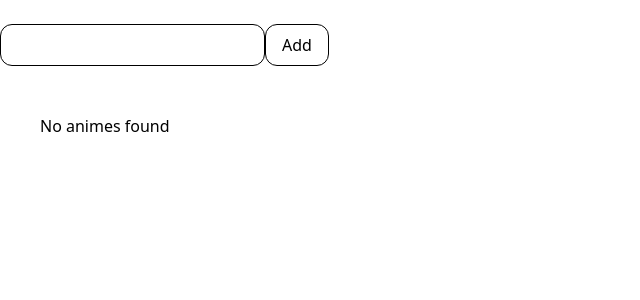
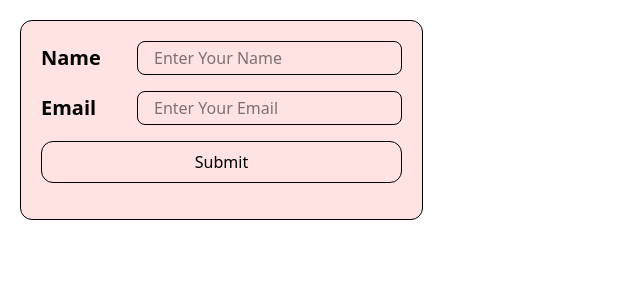
Before and after one commit to RushikeshPatil1502/React-Practice, a React (Vite) app: page / in a window 1280 px wide. Shown: the top 300 px of the page, without its empty margins (0-640 px from the left). Built offline with nearby package versions, Linux system fonts and the light colour scheme.

Commit message:
React: Common Form Project

```diff
--- /dev/null
+++ b/config/index.js
@@ -0,0 +1,18 @@
+export const RegisterFormContent = [
+    {
+        name: 'name',
+        id: 'name',
+        label: 'Name',
+        type: 'text',
+        placeholder: 'Enter Your Name',
+        commonType: 'input'
+    },
+    {
+        name: 'email',
+        id: 'email',
+        label: 'Email',
+        type: 'email',
+        placeholder: 'Enter Your Email',
+        commonType: 'input'
+    }
+]
--- a/src/App.jsx
+++ b/src/App.jsx
@@ -2,7 +2,7 @@
 // import ApiFetch from "./Components/02-Users-Api-Fetch/ApiFetch"
 // import Counter from "./Components/03-Counter/Counter"
 
-import FormAnime from "./Components/10-Form-Anime/FormAnime"
+import RegisterForm from "./Components/11-Dynamic-Form/RegisterForm"
 
 // import FormProject from "./Components/09-FormProject/FormProject"
 
@@ -34,7 +34,10 @@ function App() {
 
         {/* <FormProject /> */}
 
-        <FormAnime />
+        {/* <FormAnime /> */}
+        <div className="p-5">
+           <RegisterForm />
+        </div>
      </div>
     </>
   )
--- a/src/Components/10-Form-Anime/FormAnime.jsx
+++ b/src/Components/10-Form-Anime/FormAnime.jsx
@@ -51,7 +51,7 @@ function FormAnime() {
     }
 
   return (
-    <div>
+    <div className="w-full flex flex-col justify-center items-center">
         <form onSubmit={() => {
             handleSubmit(event)
             fetchAnimeByName(formData.name)
@@ -78,7 +78,7 @@ function FormAnime() {
                     <p className="text-sm text-gray-600 mt-2">Episodes: {data.episodes}</p>
                     </div>
                 </div>
-                ) : <h1>No animes found</h1>
+                ) : <h1 className="w-full flex justify-center items-center text-center">No animes found</h1>
             }
         </ul>
 
--- /dev/null
+++ b/src/Components/11-Dynamic-Form/CommonForm.jsx
@@ -0,0 +1,69 @@
+import CommonInput from "./CommonInput/CommonInput";
+
+// eslint-disable-next-line react/prop-types
+function CommonForm({formData , formControls = [] , setFormData , onHandleSubmit}) {
+
+    const formType = {
+        INPUT: 'input',
+        SELECT: 'select'
+    }
+
+    function renderElement(getElementItem){
+        let content = null
+
+        switch (getElementItem?.contentType) {
+            case formType.INPUT:
+                content =
+                <CommonInput
+                type={getElementItem?.type}
+                name={getElementItem?.name}
+                id={getElementItem?.id}
+                placeholder={getElementItem?.placeholder}
+                value={formData[getElementItem?.name]}
+                onChange={(event) => {
+                    setFormData({
+                        ...formData,
+                        [event.target.name]: event.target.value
+                    })
+                }}
+                />
+                break;
+
+            default:
+                content =
+                <CommonInput
+                label={getElementItem?.label}
+                type={getElementItem?.type}
+                name={getElementItem?.name}
+                id={getElementItem?.id}
+                placeholder={getElementItem?.placeholder}
+                value={formData[getElementItem?.name]}
+                onChange={(event) => {
+                    setFormData({
+                        ...formData,
+                        [event.target.name]: event.target.value
+                    })
+                }}
+                />
+                break;
+        }
+        return content
+    }
+  return (
+    <form onSubmit={onHandleSubmit} className="flex flex-col gap-4">
+       {
+            formControls.length ?
+                formControls.map((singleElementItem, index) => (
+                <div key={singleElementItem.id || index}>
+                    {renderElement(singleElementItem)}
+                </div>
+                ))
+            : null
+        }
+
+       <button className="px-4 py-2 border rounded-xl" type="submit">Submit</button>
+    </form>
+  )
+}
+
+export default CommonForm
--- /dev/null
+++ b/src/Components/11-Dynamic-Form/CommonInput/CommonInput.jsx
@@ -0,0 +1,13 @@
+// eslint-disable-next-line react/prop-types
+function CommonInput({name,label,type,id,placeholder,value,onChange}) {
+  return (
+    <div className="flex gap-4">
+        <label className="flex items-center text-xl w-20 font-bold" htmlFor={name}>{label}</label>
+        <input className="border rounded-lg px-4 py-1"
+        type={type || 'text'} name={name} id={id} placeholder={placeholder || 'Enter Value'}
+        value={value} onChange={onChange} />
+    </div>
+  )
+}
+
+export default CommonInput
--- /dev/null
+++ b/src/Components/11-Dynamic-Form/RegisterForm.jsx
@@ -0,0 +1,50 @@
+import { useState } from "react"
+import CommonForm from "./CommonForm"
+import { RegisterFormContent } from "../../../config"
+
+function RegisterForm() {
+    const initialFormData = {
+        name: '',
+        email: ''
+    }
+
+    const [RegFormData,setRegFormData] = useState(initialFormData)
+    const [submittedRegFormData , setSubmittedRegFormData] = useState(initialFormData)
+
+    function handleSubmit(event){
+           event.preventDefault()
+
+           console.log(RegFormData);
+
+           setSubmittedRegFormData({
+            ...RegFormData,
+            RegFormData
+           })
+
+           setRegFormData(initialFormData)
+    }
+
+
+  return (
+   <>
+        <div className="p-5 bg-red-100 border rounded-xl w-fit">
+                <CommonForm
+                formData = {RegFormData}
+                setFormData = {setRegFormData}
+                formControls = {RegisterFormContent}
+                onHandleSubmit={handleSubmit}
+                />
+
+                <div className="text-xl mt-4 font-bold">
+                        <div>{submittedRegFormData.name}</div>
+                        <div>{submittedRegFormData.email}</div>
+                </div>
+        </div>
+
+
+   </>
+
+  )
+}
+
+export default RegisterForm
```
